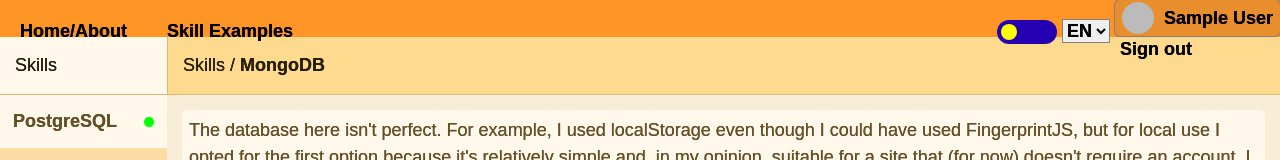
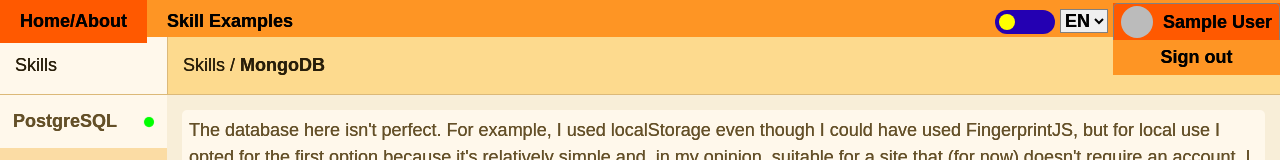
Before and after one commit to Tecrak/portfolio, a Next.js app: page /en/page/examples/mongodb in a window 1280 px wide. Shown: the top 160 px of the page. Built offline with nearby package versions, Linux system fonts and the light colour scheme; no server answers; sample sign-in values are in the browser's storage.

Commit message:
A way better design for loggedInBttn

```diff
--- a/app/[locale]/components/LogInBttn.tsx
+++ b/app/[locale]/components/LogInBttn.tsx
@@ -10,13 +10,16 @@ export default function AuthButton() {
 
   if (session) {
     return (
-      <div className="loggedInBlock">
+      <div
+        className="loggedInBlock"
+        style={isMenuOpen ? { background: "var(--nav-bttn-hover)" } : {}}>
         <div
           className="loggedInUser"
           onClick={() => {
             setIsMenuOpen(!isMenuOpen);
             console.log(isMenuOpen);
-          }}>
+          }}
+          style={{ userSelect: "none" }}>
           <Image
             src={session.user?.image ?? ""}
             width={32}
@@ -28,7 +31,9 @@ export default function AuthButton() {
         </div>
         <ul className="loggInMenu">
           <li style={isMenuOpen ? { display: "block" } : { display: "none" }}>
-            <button onClick={() => signOut()}>Sign out</button>
+            <button className="badBoy" onClick={() => signOut()}>
+              Sign out
+            </button>
           </li>
         </ul>
       </div>
--- a/app/[locale]/components/styles/LogInBttn.css
+++ b/app/[locale]/components/styles/LogInBttn.css
@@ -1,3 +1,7 @@
+.loggedInBlock {
+  position: relative;
+  transition: 0.2s;
+}
 .logInBttn {
   background: rgb(255, 255, 255);
   width: 32px;
@@ -10,14 +14,35 @@
 }
 .loggedInUser {
   display: flex;
-  background: rgba(94, 94, 94, 0.137);
   justify-content: space-between;
   align-items: center;
-  box-shadow: 0px 0px 1px 1px grey;
+  border-top: 0.6px grey solid;
+  border-left: 0.6px grey solid;
+  border-right: 0.6px grey solid;
   padding: 2px;
-  border-radius: 5px;
+  border-radius: 5px 5px 0px 0px;
   position: relative;
+  cursor: pointer;
 }
 .loggedInUser > * {
   margin: 0px 5px;
 }
+.loggInMenu {
+  position: absolute;
+  width: 100%;
+}
+.loggInMenu li {
+  padding: 4px;
+  text-align: center;
+  background: var(--nav-bg);
+  width: 100%;
+  transition: background 0.1s;
+}
+.loggInMenu li:hover {
+  background: var(--nav-bttn-hover);
+}
+.badBoy {
+  background: none;
+  width: 100%;
+  height: 100%;
+}
--- a/app/[locale]/layout.tsx
+++ b/app/[locale]/layout.tsx
@@ -1,4 +1,5 @@
 import "./styles/layout.css";
+import "./styles/globalvars.css";
 import { ActivePathName } from "./components/activePathName";
 import Providers from "../api/providers";
 import "./styles/globals.css";
--- a/app/[locale]/styles/globals.css
+++ b/app/[locale]/styles/globals.css
@@ -35,4 +35,10 @@ button {
   border: 0px solid transparent;
   text-align: center;
   padding: 0px 5px;
+  background: none;
+  cursor: pointer;
 }
+input {
+  outline: none;
+  border: none;
+}
--- /dev/null
+++ b/app/[locale]/styles/globalvars.css
@@ -0,0 +1,26 @@
+:root {
+  --nav-bg: rgb(254, 149, 36); /* light */
+  --nav-bttn-hover: rgb(255, 89, 0);
+  --slider-circle: rgb(255, 255, 0);
+  --slider-bg: #2400b2;
+  --nav-height: 37px;
+  --h2-section: 23px;
+  --bg: rgb(254, 243, 226);
+  --skill-bg: rgb(255, 189, 74);
+  --headers: rgb(252, 222, 85);
+  --skill-bg-hover: rgb(254, 228, 84);
+  --skill-li-border: grey;
+  --head-nice-bg: rgb(251, 97, 97);
+}
+.dark {
+  --nav-bg: rgb(0, 28, 207); /* dark */
+  --nav-bttn-hover: rgb(1, 7, 122);
+  --slider-circle: #2400b2;
+  --slider-bg: rgb(255, 255, 0);
+  --bg: rgb(9, 29, 64);
+  --headers: rgb(19, 34, 132);
+  --skill-bg: rgb(33, 57, 176);
+  --skill-bg-hover: rgb(84, 0, 0);
+  --skill-li-border: black;
+  --head-nice-bg: rgb(151, 50, 3);
+}
--- a/app/[locale]/styles/layout.css
+++ b/app/[locale]/styles/layout.css
@@ -1,17 +1,3 @@
-:root {
-  --nav-bg: rgb(254, 149, 36); /* light */
-  --nav-bttn-hover: rgb(255, 89, 0);
-  --slider-circle: rgb(255, 255, 0);
-  --slider-bg: #2400b2;
-  --nav-height: 37px;
-  transition: 0.4s;
-}
-.dark {
-  --nav-bg: rgb(0, 28, 207); /* dark */
-  --nav-bttn-hover: rgb(1, 7, 122);
-  --slider-circle: #2400b2;
-  --slider-bg: rgb(255, 255, 0);
-}
 .pageWrapper {
   padding-top: var(--nav-height);
 }
--- a/app/[locale]/styles/page.css
+++ b/app/[locale]/styles/page.css
@@ -1,23 +1,3 @@
-:root {
-  --h2-section: 23px;
-  --bg: rgb(254, 243, 226);
-  --skill-bg: rgb(255, 189, 74);
-  --headers: rgb(252, 222, 85);
-  --skill-bg-hover: rgb(254, 228, 84);
-  --skill-li-border: grey;
-  --head-nice-bg: rgb(251, 97, 97);
-
-}
-
-.dark {
-  --bg: rgb(9, 29, 64);
-  --headers: rgb(19, 34, 132);
-  --skill-bg: rgb(33, 57, 176);
-  --skill-bg-hover: rgb(84, 0, 0);
-  --skill-li-border: black;
-  --head-nice-bg: rgb(151, 50, 3);
-}
-
 section > h2 {
   text-align: center;
   position: relative;
```
